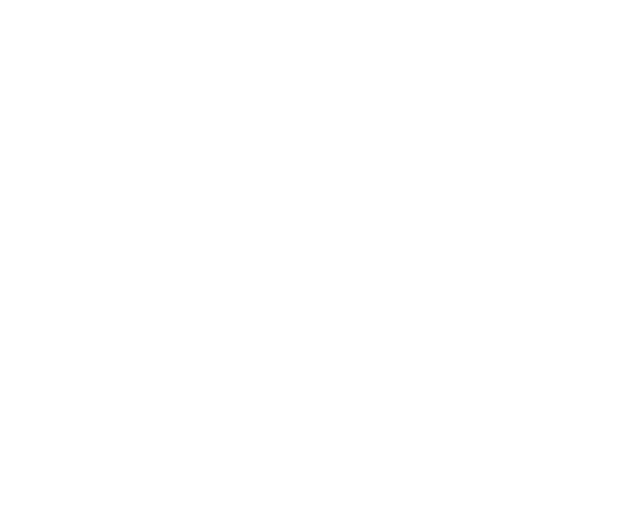
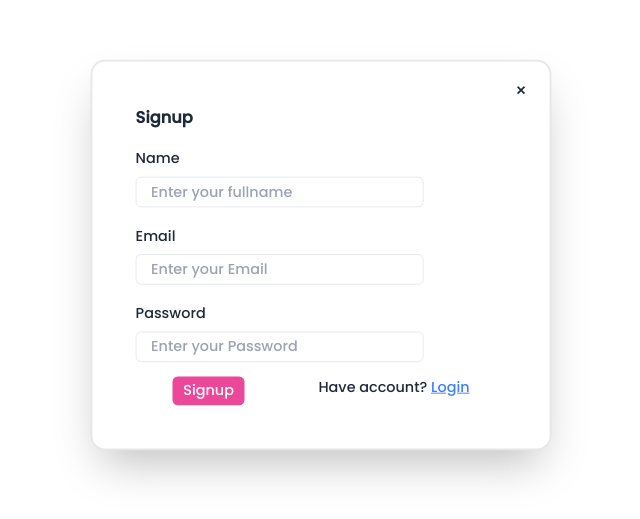
Before and after one commit to theEdgeBreaker/bookstore-mern, a React (Vite) app in the folder Frontend/: page /signup in a window 1280 px wide. Before the commit this address had no page. Shown: the part 145-664 px from the top of the page, without its empty margins (275-915 px from the left). Built offline with nearby package versions, Linux system fonts and the light colour scheme.

Commit message:
feat: Add login and signup pages with form validation using react-hook-form

```diff
--- a/Frontend/src/App.jsx
+++ b/Frontend/src/App.jsx
@@ -1,6 +1,7 @@
 import Home from "./home/Home";
 import Courses from "./courses/Courses";
 import { Route, Routes } from "react-router-dom";
+import Signup from "./components/Signup";
 
 export default function App() {
   return (
@@ -9,6 +10,7 @@
         <Routes>
           <Route path="/" element={<Home />} />
           <Route path="/course" element={<Courses />} />
+          <Route path="/signup" element={<Signup />} />
         </Routes>
       </div>
     </>
--- a/Frontend/src/components/Login.jsx
+++ b/Frontend/src/components/Login.jsx
@@ -1,47 +1,89 @@
+import { Link } from "react-router-dom";
+import { useForm } from "react-hook-form";
+
 function Login() {
+  const {
+    register,
+    handleSubmit,
+    formState: { errors },
+  } = useForm();
+
+  const onSubmit = (data) => console.log(data);
+
+  console.log("Errors:", errors);
+
   return (
     <div>
       <dialog id="my_modal_3" className="modal">
-        <div className="modal-box">
-          <form method="dialog">
+        <div className="modal-box border-[2px] px-12 py-10">
+          <form onSubmit={handleSubmit(onSubmit)} method="dialog">
             {/* if there is a button in form, it will close the modal */}
-            <button className="btn btn-sm btn-circle btn-ghost absolute right-2 top-2">
+            <Link
+              to="/"
+              className="btn btn-sm btn-circle btn-ghost absolute right-3 top-3"
+              onClick={() => document.getElementById("my_modal_3").close()}
+            >
               ✕
-            </button>
-          </form>
+            </Link>
             <h3 className="font-bold text-lg">Login</h3>
+
             {/* Email */}
             <div className="mt-4 space-y-2">
               <span>Email</span>
               <br />
               <input
                 type="email"
-              placeholder=" Enter your Email"
+                placeholder="Enter your email"
                 className="w-80 px-3 py-1 border rounded-md outline-none"
+                {...register("email", { required: true })}
+                autoComplete="username"
               />
+              <br />
+              {errors.email && (
+                <span className="text-sm text-red-500">
+                  This field is required
+                </span>
+              )}
             </div>
+
             {/* password */}
             <div className="mt-4 space-y-2">
               <span>Password</span>
               <br />
               <input
-              type="text"
-              placeholder=" Enter your Password"
+                type="password"
+                placeholder="Enter your password"
                 className="w-80 px-3 py-1 border rounded-md outline-none"
+                {...register("password", { required: true })}
+                autoComplete="current-password"
               />
+              <br />
+              {errors.password && (
+                <span className="text-sm text-red-500">
+                  This field is required
+                </span>
+              )}
             </div>
+
             {/* Button */}
             <div className="flex justify-around mt-4">
-            <button className="bg-pink-500 text-white rounded-md px-3 py-1 hover:bg-pink-700 duration-200">
+              <button
+                type="submit"
+                className="bg-pink-500 text-white rounded-md px-3 py-1 hover:bg-pink-700 duration-200"
+              >
                 Login
               </button>
               <p>
                 Not registered?{" "}
-              <span className="underline text-blue-500 cursor-pointer">
+                <Link
+                  to="/signup"
+                  className="underline text-blue-500 cursor-pointer"
+                >
                   Signup
-              </span>
+                </Link>
               </p>
             </div>
+          </form>
         </div>
       </dialog>
     </div>
--- /dev/null
+++ b/Frontend/src/components/Signup.jsx
@@ -0,0 +1,112 @@
+import { Link } from "react-router-dom";
+import Login from "./Login";
+import { useForm } from "react-hook-form";
+
+function Signup() {
+  const {
+    register,
+    handleSubmit,
+    formState: { errors },
+  } = useForm();
+
+  const onSubmit = (data) => console.log(data);
+
+  return (
+    <>
+      <div className="flex h-screen items-center justify-center">
+        <div
+          className=" w-[600px] "
+          //   className="border-[2px] shadow-md px-10 py-8 rounded-md"
+        >
+          <div className="modal-box px-12 py-12 border-[2px]">
+            <form onSubmit={handleSubmit(onSubmit)} method="dialog">
+              {/* if there is a button in form, it will close the modal */}
+              <Link
+                to="/"
+                className="btn btn-sm btn-circle btn-ghost absolute right-4 top-4"
+              >
+                ✕
+              </Link>
+              <h3 className="font-bold text-lg">Signup</h3>
+
+              <div className="mt-5 space-y-2">
+                <span>Name</span>
+                <br />
+                <input
+                  type="text"
+                  placeholder=" Enter your fullname"
+                  className="w-80 px-3 py-1 border rounded-md outline-none"
+                  {...register("name", { required: true })}
+                />
+                <br />
+                {errors.name && (
+                  <span className="text-sm text-red-500">
+                    This field is required
+                  </span>
+                )}
+              </div>
+
+              {/* Email */}
+              <div className="mt-5 space-y-2">
+                <span>Email</span>
+                <br />
+                <input
+                  type="email"
+                  placeholder=" Enter your Email"
+                  className="w-80 px-3 py-1 border rounded-md outline-none"
+                  {...register("email", { required: true })}
+                  autoComplete="username"
+                />
+                <br />
+                {errors.email && (
+                  <span className="text-sm text-red-500">
+                    This field is required
+                  </span>
+                )}
+              </div>
+              {/* password */}
+              <div className="mt-5 space-y-2">
+                <span>Password</span>
+                <br />
+                <input
+                  type="text"
+                  placeholder=" Enter your Password"
+                  className="w-80 px-3 py-1 border rounded-md outline-none"
+                  {...register("password", { required: true })}
+                  autoComplete="current-password"
+                />
+                <br />
+                {errors.password && (
+                  <span className="text-sm text-red-500">
+                    This field is required
+                  </span>
+                )}
+              </div>
+              {/* Button */}
+              <div className="flex justify-around mt-4">
+                <button className="bg-pink-500 text-white rounded-md px-3 py-1 hover:bg-pink-700 duration-200">
+                  Signup
+                </button>
+                <p>
+                  Have account?{" "}
+                  <button
+                    to="/"
+                    className="underline text-blue-500 cursor-pointer"
+                    onClick={() =>
+                      document.getElementById("my_modal_3").showModal()
+                    }
+                  >
+                    Login
+                  </button>
+                  <Login />
+                </p>
+              </div>
+            </form>
+          </div>
+        </div>
+      </div>
+    </>
+  );
+}
+
+export default Signup;
```
Lines whose indentation alone changed are shown as unchanged.
